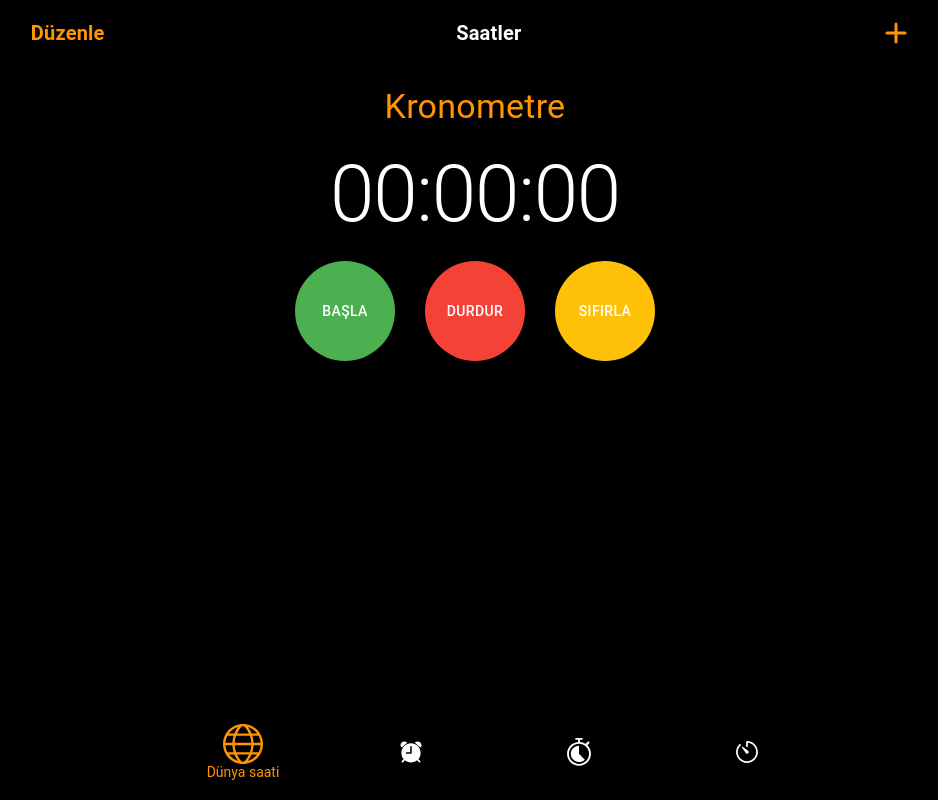
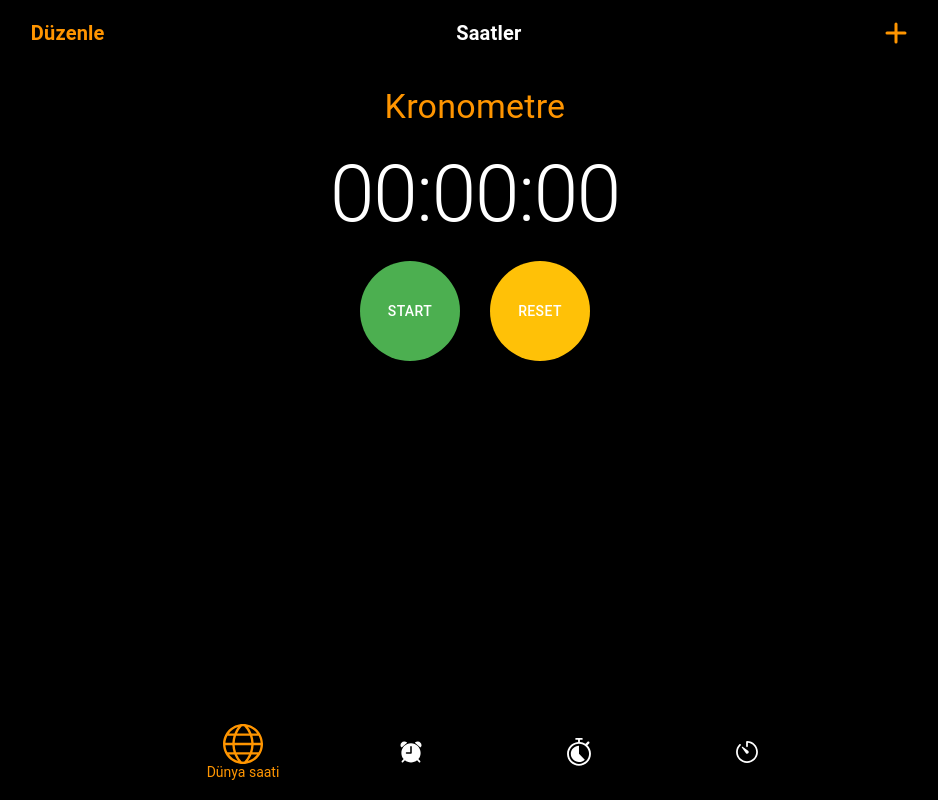
Before and after one commit to MinayeAliyeva/Timer-Web-Application, a React (Create React App) app in the folder my-app/: page /chronometer in a window 1280 px wide. Shown: the whole page, without its empty margins (165-1103 px from the left). Built offline with nearby package versions, Linux system fonts and the light colour scheme.

Commit message:
feature(feature/clonometer):Some changes

```diff
--- a/my-app/src/pages/Chronometer.tsx
+++ b/my-app/src/pages/Chronometer.tsx
@@ -40,12 +40,17 @@ const Chronometer = () => {
     };
   }, [running]);
 
-  const startTimer = useCallback(() => setRunning(true), []);
-  const stopTimer = useCallback(() => {
-    setRunning(false);
-    setStep((step) => step + 1);
-    setTimeHistory((prevHistory) => [...prevHistory, { ...time, step: step }]);
-  }, [setTimeHistory, setRunning, time, step]);
+  const startTimer = useCallback(() => {
+    setRunning(!running);
+    if (running) {
+      setStep((step) => step + 1);
+      setTimeHistory((prevHistory) => [
+        ...prevHistory,
+        { ...time, step: step },
+      ]);
+    } else {
+    }
+  }, [running, time, setTimeHistory, step]);
 
   const resetTimer = useCallback(() => {
     setRunning(false);
@@ -98,20 +103,7 @@ const Chronometer = () => {
             variant="contained"
             onClick={startTimer}
           >
-            Başla
-          </Button>
-          <Button
-            sx={{
-              borderRadius: "50%",
-              width: "100px",
-              height: "100px",
-              margin: "0 10px",
-              backgroundColor: "#F44336",
-            }}
-            variant="contained"
-            onClick={stopTimer}
-          >
-            Durdur
+            {running ? "Pause" : "Start"}
           </Button>
           <Button
             sx={{
@@ -124,7 +116,7 @@ const Chronometer = () => {
             variant="contained"
             onClick={resetTimer}
           >
-            Sıfırla
+            Reset
           </Button>
         </Box>
       </Box>
```
